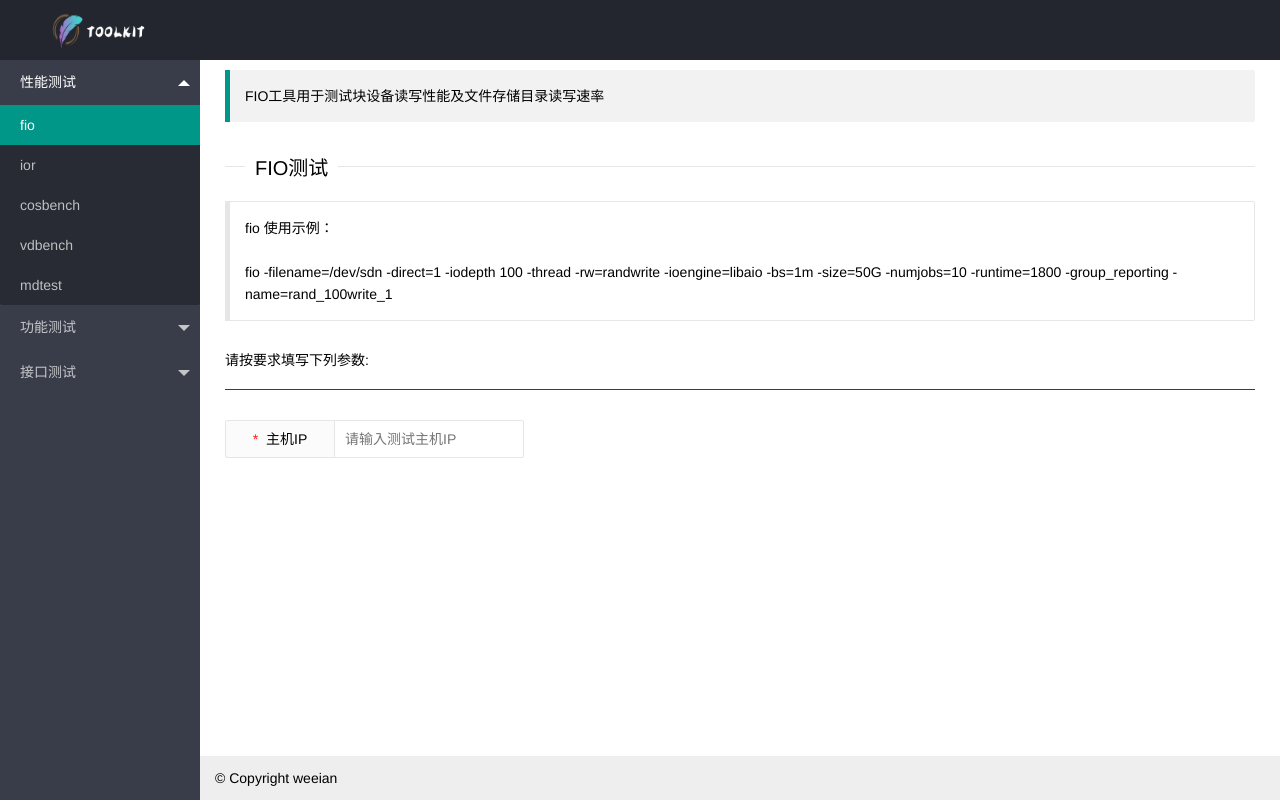
After one commit to weeian/storage_toolkit, a Django app: page /fio/ in a window 1280 px wide. The commit adds this page. Run offline with Django 3.2, Linux system fonts and the light colour scheme.

Commit message:
manual 手册下载  / fio 页面（完成一半）

```diff
--- a/toolkit/settings.py
+++ b/toolkit/settings.py
@@ -81,7 +81,7 @@ DATABASES = {
         'ENGINE': 'django.db.backends.mysql',
         'NAME': 'toolkit',
         'USER': 'root',
-        'PASSWORD': 'root',
+        'PASSWORD': 'pass1234',
         'HOST': '127.0.0.1',
         'PORT': '3306',
     }
--- a/toolkit/urls.py
+++ b/toolkit/urls.py
@@ -13,14 +13,27 @@ Including another URLconf
     1. Import the include() function: from django.conf.urls import url, include
     2. Add a URL to urlpatterns:  url(r'^blog/', include('blog.urls'))
 """
+
 from django.conf.urls import url
 from django.contrib import admin
 from toolkitapp import views
+
 
 urlpatterns = [
     url(r'^admin/', admin.site.urls),
     url(r'index/', views.index, name='index'),
 
+    url(r'toolkitapp/resource/manual/ABManual.html', views.get_ab_manual, name='get_ab_manual'),
+    url(r'toolkitapp/resource/manual/IorManual.html', views.get_ior_manual, name='get_ior_manual'),
+    url(r'toolkitapp/resource/manual/CosManual.html', views.get_cos_manual, name='get_cos_manual'),
+    url(r'toolkitapp/resource/manual/VDManual.html', views.get_vd_manual, name='get_vd_manual'),
+    url(r'toolkitapp/resource/manual/MDManual.html', views.get_md_manual, name='get_md_manual'),
+    url(r'toolkitapp/resource/manual/ABManual.html', views.get_ab_manual, name='get_ab_manual'),
+    url(r'toolkitapp/resource/manual/OTManual.html', views.get_ot_manual, name='get_ot_manual'),
+    url(r'toolkitapp/resource/manual/BATManual.html', views.get_bat_manual, name='get_bat_manual'),
+
+    url(r'fio/', views.fio, name='fio'),
+
 
 
 ]
--- /dev/null
+++ b/toolkitapp/templates/fio.html
@@ -0,0 +1,125 @@
+<!DOCTYPE html>
+<html lang="en">
+<head>
+    <meta charset="UTF-8">
+    <title>FIO</title>
+    <link rel="stylesheet" href="/toolkitapp/static/layui/css/layui.css" >
+
+</head>
+<body class="layui-layout-body">
+
+<div class="layui-layout layui-layout-admin">
+    <div class="layui-header" >
+    <div class="layui-logo" href="/">
+       <a href="/index/"><img src="/toolkitapp/static/media/logo.png" style="width: 100px; height: 40px"></a>
+    </div>
+
+  </div>
+
+    <div class="layui-side layui-bg-black" >
+    <div class="layui-side-scroll" >
+        <ul class="layui-nav layui-nav-tree site-demo-nav" lay-skin="">
+            <li data-name="home" class="layui-nav-item layui-nav-itemed">
+              <a href="javascript:;" lay-tips="性能测试" lay-direction="2">
+                <cite>性能测试</cite>
+              <span class="layui-nav-more"></span></a>
+              <dl class="layui-nav-child ">
+                <dd  id="fio" class="layui-this">
+                    <a href="/fio/" >fio</a>
+                </dd>
+                <dd  id="ior">
+                  <a href="/ior/">ior</a>
+                </dd>
+                <dd  id="cosbench" >
+                  <a href="/cosbench/">cosbench</a>
+                </dd>
+                  <dd  id="vdbench" >
+                  <a href="/vdbench/">vdbench</a>
+                </dd>
+                    <dd  id="mdtest">
+                  <a href="/mdtest/">mdtest</a>
+                </dd>
+              </dl>
+            </li>
+            <li data-name="user" class="layui-nav-item">
+              <a href="javascript:;" lay-tips="功能测试" lay-direction="2">
+                <cite>功能测试</cite>
+              <span class="layui-nav-more"></span></a>
+              <dl class="layui-nav-child">
+                <dd>
+                  <a href="/authBucket/">authBucket</a>
+                </dd>
+                  <dd>
+                  <a href="/obs-test/">obs-test</a>
+                </dd>
+              </dl>
+            </li>
+            <li data-name="user" class="layui-nav-item">
+              <a href="javascript:;" lay-tips="接口测试" lay-direction="2">
+                <cite>接口测试</cite>
+              <span class="layui-nav-more"></span></a>
+              <dl class="layui-nav-child">
+                <dd>
+                  <a href="/BaseApiTest/">BaseApiTest</a>
+                </dd>
+              </dl>
+            </li>
+
+        </ul>
+	</div>
+
+ </div>
+
+    <div class="layui-body layui-tab-content site-demo site-demo-body" >
+    <!-- 内容主体区域 -->
+        <div class="layui-tab-item layui-show">
+            <div class="layui-main">
+                <div id="LAY_preview">
+                    <blockquote class="layui-elem-quote">FIO工具用于测试块设备读写性能及文件存储目录读写速率
+                    </blockquote>
+                    <fieldset class="layui-elem-field layui-field-title" style="margin-top: 30px;">
+                        <legend>FIO测试</legend>
+                    </fieldset>
+
+                    <blockquote class="layui-elem-quote layui-quote-nm">
+                        fio 使用示例：
+                        <br><br>fio -filename=/dev/sdn -direct=1 -iodepth 100 -thread -rw=randwrite -ioengine=libaio -bs=1m -size=50G -numjobs=10 -runtime=1800 -group_reporting -name=rand_100write_1
+                    </blockquote>
+
+                    <label class="layui-form-label-col" style="margin-top: 20px">请按要求填写下列参数:</label>
+                    <hr class="layui-bg-black">
+
+                </div>
+
+                <div>
+                    <form class="layui-form layui-form-pane" style="width: 650px; ">
+                        <div class="layui-form-item" style="width: 300px; margin-top: 30px;">
+                            <label class="layui-form-label" ><label style="color: #ff191e">* &nbsp;</label>主机IP</label>
+                            <div class="layui-input-block">
+                                <input type="text" name="hostIp" required autocomplete="off" placeholder="请输入测试主机IP" class="layui-input">
+                            </div>
+                        </div>
+                    </form>
+
+                </div>
+
+            </div>
+        </div>
+    </div>
+
+    <div class="layui-footer">
+    <!-- 底部固定区域 -->
+    © Copyright   weeian
+    </div>
+
+</div>
+
+<script src="/toolkitapp/static/layui/layui.all.js"></script>
+<script>
+
+
+</script>
+
+
+</body>
+</html>
--- a/toolkitapp/views.py
+++ b/toolkitapp/views.py
@@ -1,5 +1,7 @@
 # -*- coding: utf-8 -*-
 from __future__ import unicode_literals
+
+import os
 
 from django.shortcuts import render
 from django.http import FileResponse
@@ -10,10 +12,87 @@ from django.http import FileResponse
 def index(request):
     return render(request, 'index.html')
 
+# 下载authBucket手册
+def get_ab_manual(request):
+    # 项目路径
+    root_path = os.path.dirname(os.path.dirname(os.path.abspath(__file__)))
+    file = open(root_path+'/toolkitapp/resource'
+                '/manual/ABManual.html', 'rb')
+    response = FileResponse(file)
+    response['Content-Type'] = 'application/octet-stream'
+    response['Content-Disposition'] = 'attachment;filename="ABManual.html"'
+    return response
 
-def file_down(request):
-    file=open('/home/amarsoft/download/example.tar.gz','rb')
-    response =FileResponse(file)
-    response['Content-Type']='application/octet-stream'
-    response['Content-Disposition']='attachment;filename="example.tar.gz"'
+# 下载BaseApiTest手册
+def get_bat_manual(request):
+    root_path = os.path.dirname(os.path.dirname(os.path.abspath(__file__)))
+    file = open(root_path+'/toolkitapp/resource'
+                '/manual/BATManual.html', 'rb')
+    response = FileResponse(file)
+    response['Content-Type'] = 'application/octet-stream'
+    response['Content-Disposition'] = 'attachment;filename="BATManual.html"'
     return response
+
+# 下载cosbench手册
+def get_cos_manual(request):
+    root_path = os.path.dirname(os.path.dirname(os.path.abspath(__file__)))
+    file = open(root_path+'/toolkitapp/resource'
+                '/manual/CosManual.html', 'rb')
+    response = FileResponse(file)
+    response['Content-Type'] = 'application/octet-stream'
+    response['Content-Disposition'] = 'attachment;filename="CosManual.html"'
+    return response
+
+# 下载fio手册
+def get_fio_manual(request):
+    root_path = os.path.dirname(os.path.dirname(os.path.abspath(__file__)))
+    file = open(root_path+'/toolkitapp/resource'
+                '/manual/FioManual.html', 'rb')
+    response = FileResponse(file)
+    response['Content-Type'] = 'application/octet-stream'
+    response['Content-Disposition'] = 'attachment;filename="FioManual.html"'
+    return response
+
+# 下载ior手册
+def get_ior_manual(request):
+    root_path = os.path.dirname(os.path.dirname(os.path.abspath(__file__)))
+    file = open(root_path+'/toolkitapp/resource'
+                '/manual/IorManual.html', 'rb')
+    response = FileResponse(file)
+    response['Content-Type'] = 'application/octet-stream'
+    response['Content-Disposition'] = 'attachment;filename="IorManual.html"'
+    return response
+
+# 下载mdtest手册
+def get_md_manual(request):
+    root_path = os.path.dirname(os.path.dirname(os.path.abspath(__file__)))
+    file = open(root_path+'/toolkitapp/resource'
+                '/manual/MDManual.html', 'rb')
+    response = FileResponse(file)
+    response['Content-Type'] = 'application/octet-stream'
+    response['Content-Disposition'] = 'attachment;filename="MDManual.html"'
+    return response
+
+# 下载obs-test手册
+def get_ot_manual(request):
+    root_path = os.path.dirname(os.path.dirname(os.path.abspath(__file__)))
+    file = open(root_path+'/toolkitapp/resource'
+                '/manual/OTManual.html', 'rb')
+    response = FileResponse(file)
+    response['Content-Type'] = 'application/octet-stream'
+    response['Content-Disposition'] = 'attachment;filename="OTManual.html"'
+    return response
+
+# 下载vdbench手册
+def get_vd_manual(request):
+    root_path = os.path.dirname(os.path.dirname(os.path.abspath(__file__)))
+    file = open(root_path+'/toolkitapp/resource'
+                '/manual/VDManual.html', 'rb')
+    response = FileResponse(file)
+    response['Content-Type'] = 'application/octet-stream'
+    response['Content-Disposition'] = 'attachment;filename="VDManual.html"'
+    return response
+
+# 访问fio页面
+def fio(request):
+    return render(request, 'fio.html')
```
Also changed, not shown: toolkitapp/templates/index.html (+10 -10 lines).
